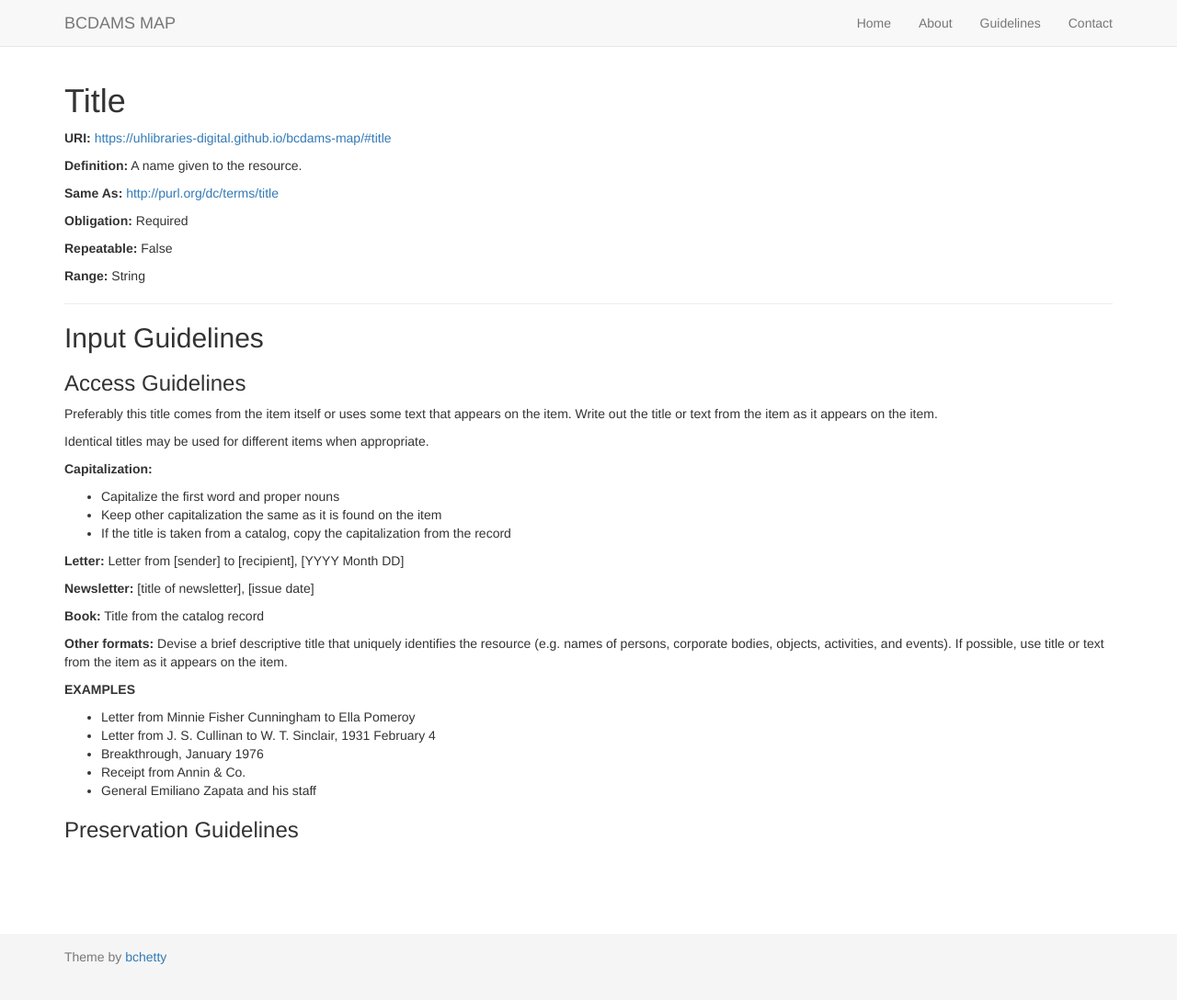
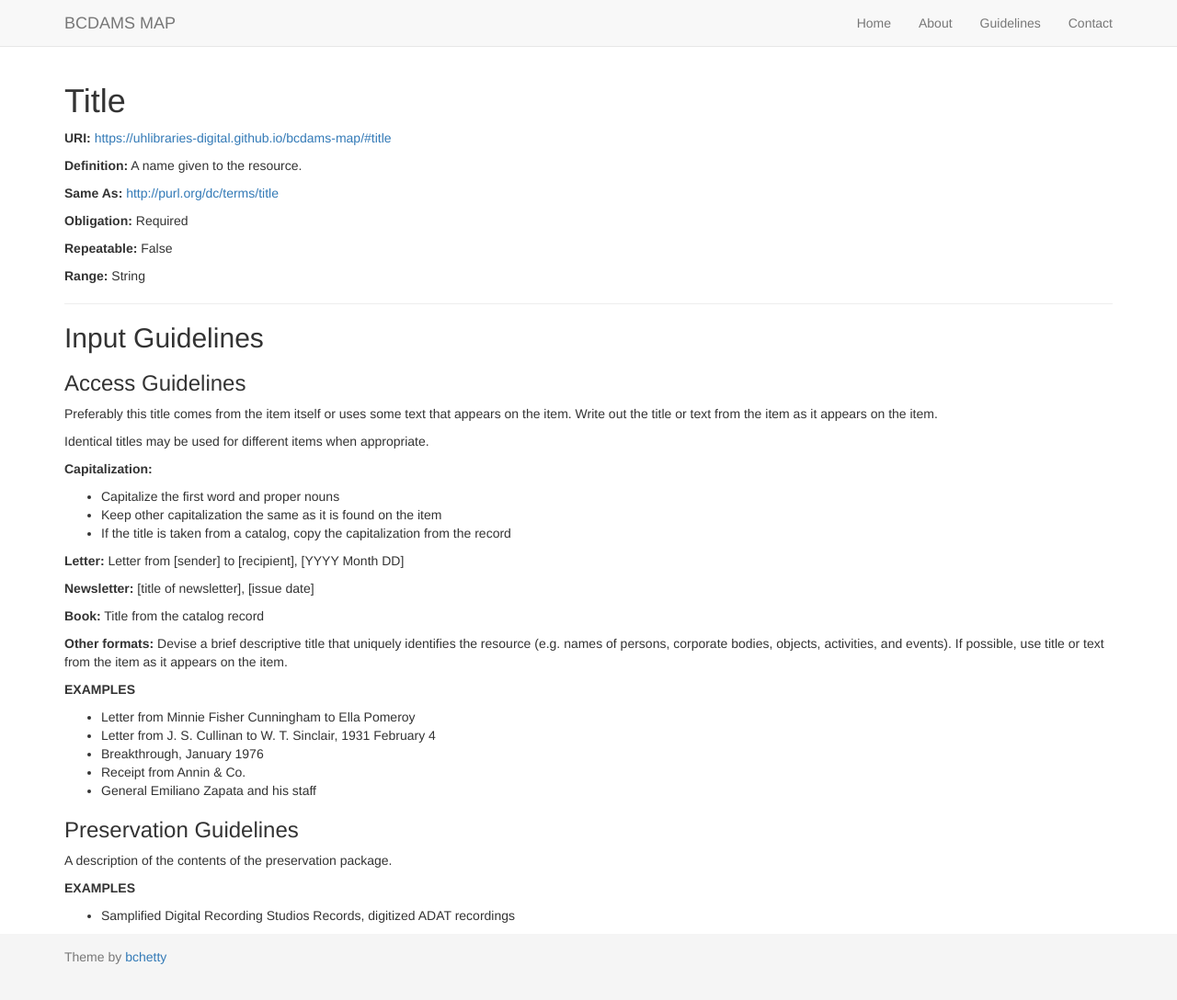
Before and after one commit to uhlibraries-digital/bcdams-map, a Jekyll site: the page built from guidelines/title.md, in a window 1280 px wide and 1096 px high. Shown: the top 1088 px of the window at 92% size. Built offline with Jekyll 4.4.1, drawn with Linux system fonts in a browser that asks for light colours; nearby versions of some CDN libraries; comment, search, counter and statistics services are not loaded.

Commit message:
update title guidelines
added input guidelines for preservation

```diff
--- a/guidelines/title.md
+++ b/guidelines/title.md
@@ -36,3 +36,9 @@ __EXAMPLES__
 - General Emiliano Zapata and his staff
 
 ### Preservation Guidelines
+
+A description of the contents of the preservation package.
+
+__EXAMPLES__
+
+- Samplified Digital Recording Studios Records, digitized ADAT recordings
```
